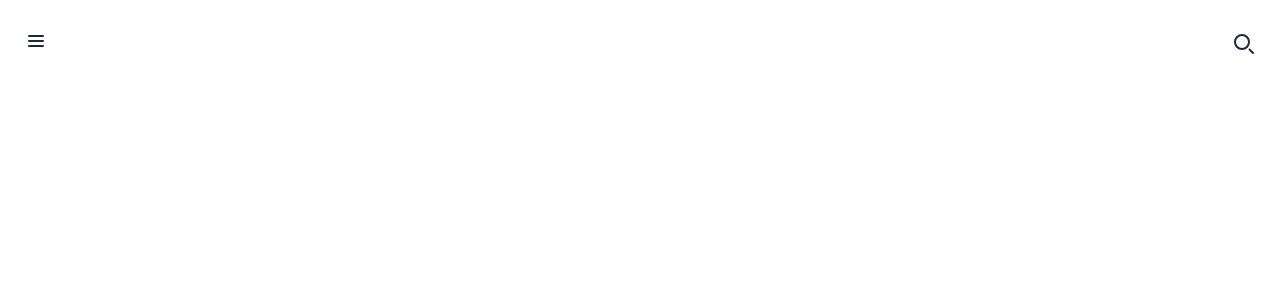
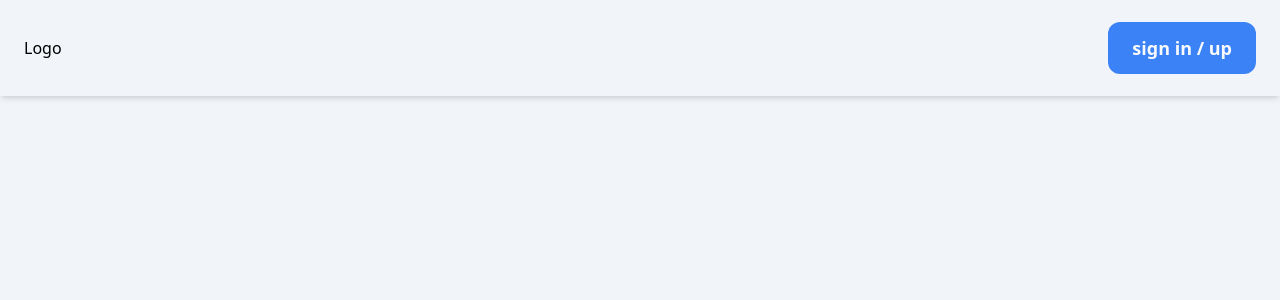
Before and after one commit to Haniye-Ghorbanian/Todo-App-with-React.js, a React (Vite) app: page / in a window 1280 px wide. Shown: the top 300 px of the page. Built offline with nearby package versions, Linux system fonts and the light colour scheme.

Commit message:
home page component added (not completed)

```diff
--- /dev/null
+++ b/src/components/home page/home header/homeHeader.jsx
@@ -0,0 +1,21 @@
+import { Link } from "react-router-dom";
+
+export default function HomeHeader() {
+  return (
+    <header className="w-full h-24 fixed top-0 right-0 px-6 py-3 shadow-md flex items-center">
+      <nav className="w-full">
+        <ul className="w-full flex flex-row-reverse justify-between items-center">
+          <div className="w-3/5 flex justify-end items-center">
+            <span className=" bg-blue-500 px-6 py-3 rounded-xl">
+              <Link className=" text-slate-50 font-semibold text-lg" to="/sign-in">sign in / up</Link>
+            </span>
+          </div>
+
+          <div>
+            <span>Logo</span>
+          </div>
+        </ul>
+      </nav>
+    </header>
+  );
+}
--- /dev/null
+++ b/src/components/home page/homePage.jsx
@@ -0,0 +1,10 @@
+import HomeHeader from "./home header/homeHeader";
+
+export default function HomePage() {
+  return (
+    <div className="w-full h-screen bg-slate-100 px-6 py-6">
+      <HomeHeader />
+      <h1 className="mt-10"></h1>
+    </div>
+  );
+}
```
Also changed, not shown: src/App.jsx (+6 -4 lines).
